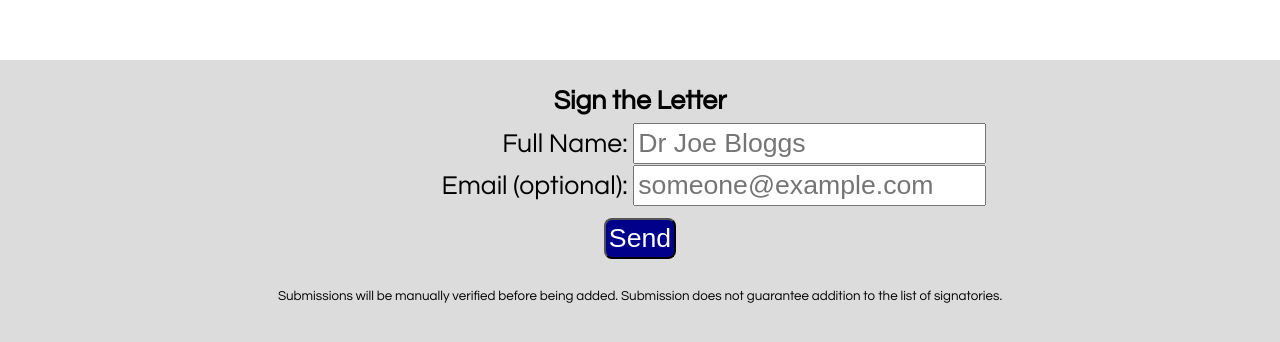
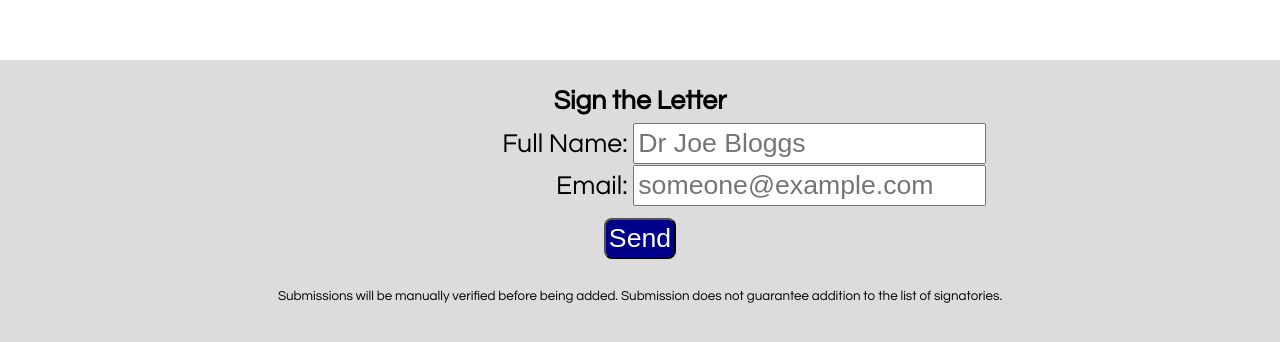
Before and after one commit to opentransparent/covidapp, a plain HTML site: page index.html in a window 1280 px wide. Shown: the part 3579-3921 px from the top of the page. Drawn offline with Linux system fonts and the light colour scheme.

Commit message:
Update index.html

```diff
--- a/index.html
+++ b/index.html
@@ -160,7 +160,7 @@ If you are an academic or industry researcher and would like to sign on please c
         <input id="name" type="text" name="name" placeholder="Dr Joe Bloggs"></input>
         </div>
         <div>
-        <label for="email">Email (optional):</label>
+        <label for="email">Email:</label>
         <input id="email" type="email" name="email" placeholder="someone@example.com"></input>
         </div>
         <input type="hidden" name="_subject" value="Sign Request">
```
